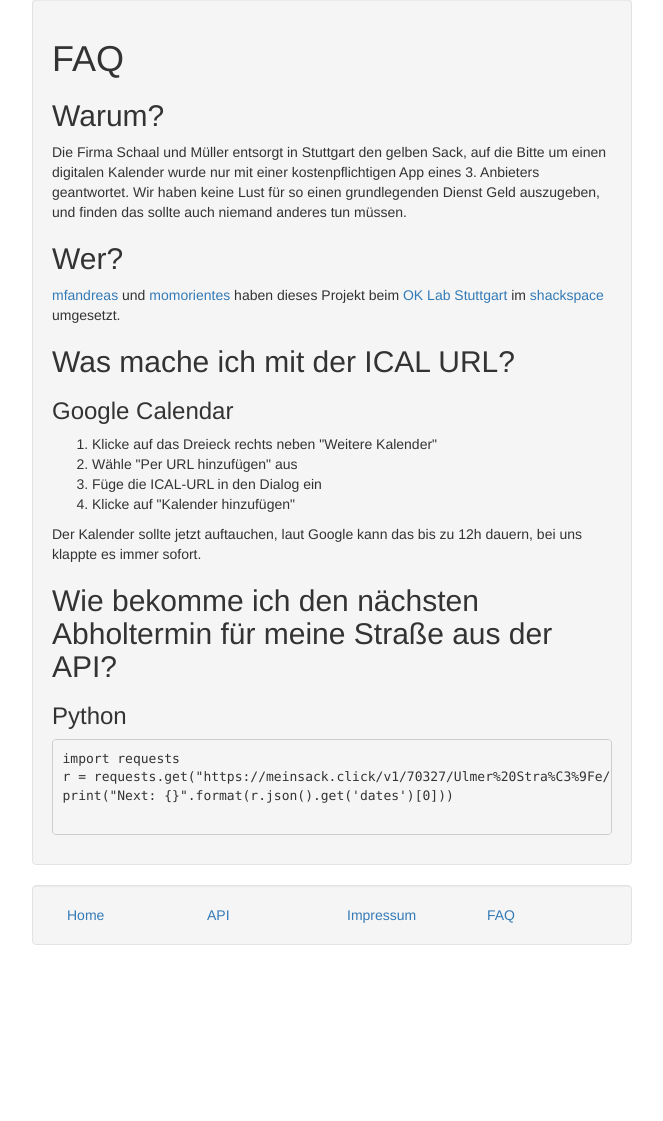
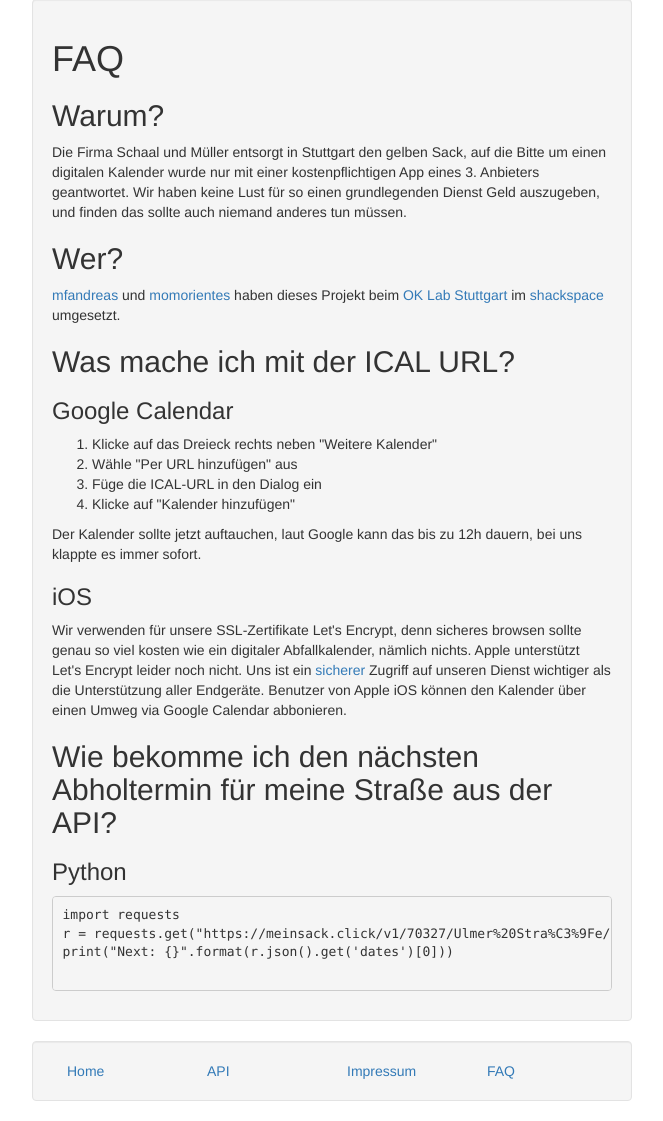
Before and after one commit to opendata-stuttgart/meinsack, a Django app: page /faq/ in a window 1280 px wide. Shown: the part 31-1152 px from the top of the page, without its empty margins (308-971 px from the left). Before the commit the page ends 976 px from the top, so only its background shows below. Run offline with Django 3.2, Linux system fonts and the light colour scheme; parts of the project's set-up code (start-up, migrations or seed data) failed here and were passed over; some libraries are stand-ins or nearby versions.

Commit message:
adding iOS to FAQ

```diff
--- a/sack/main/templates/faq.html
+++ b/sack/main/templates/faq.html
@@ -28,6 +28,9 @@
               <li>Klicke auf "Kalender hinzuf&uuml;gen"</li>
           </ol>
               Der Kalender sollte jetzt auftauchen, laut Google kann das bis zu 12h dauern, bei uns klappte es immer sofort.
+          <h3>iOS</h3>
+              Wir verwenden f&uuml;r unsere SSL-Zertifikate Let's Encrypt, denn sicheres browsen sollte genau so viel kosten wie ein digitaler Abfallkalender, n&auml;mlich nichts. Apple unterst&uuml;tzt Let's Encrypt leider noch nicht. Uns ist ein <a href='https://www.ssllabs.com/ssltest/analyze.html?d=meinsack.click'>sicherer</a> Zugriff auf unseren Dienst wichtiger als die Unterst&uuml;tzung aller Endger&auml;te.
+              Benutzer von Apple iOS k&ouml;nnen den Kalender &uuml;ber einen Umweg via Google Calendar abbonieren.
 	      <h2>Wie bekomme ich den nächsten Abholtermin für meine Straße aus der API?</h2>
 	      <h3>Python</h3>
 	      <pre>
```
